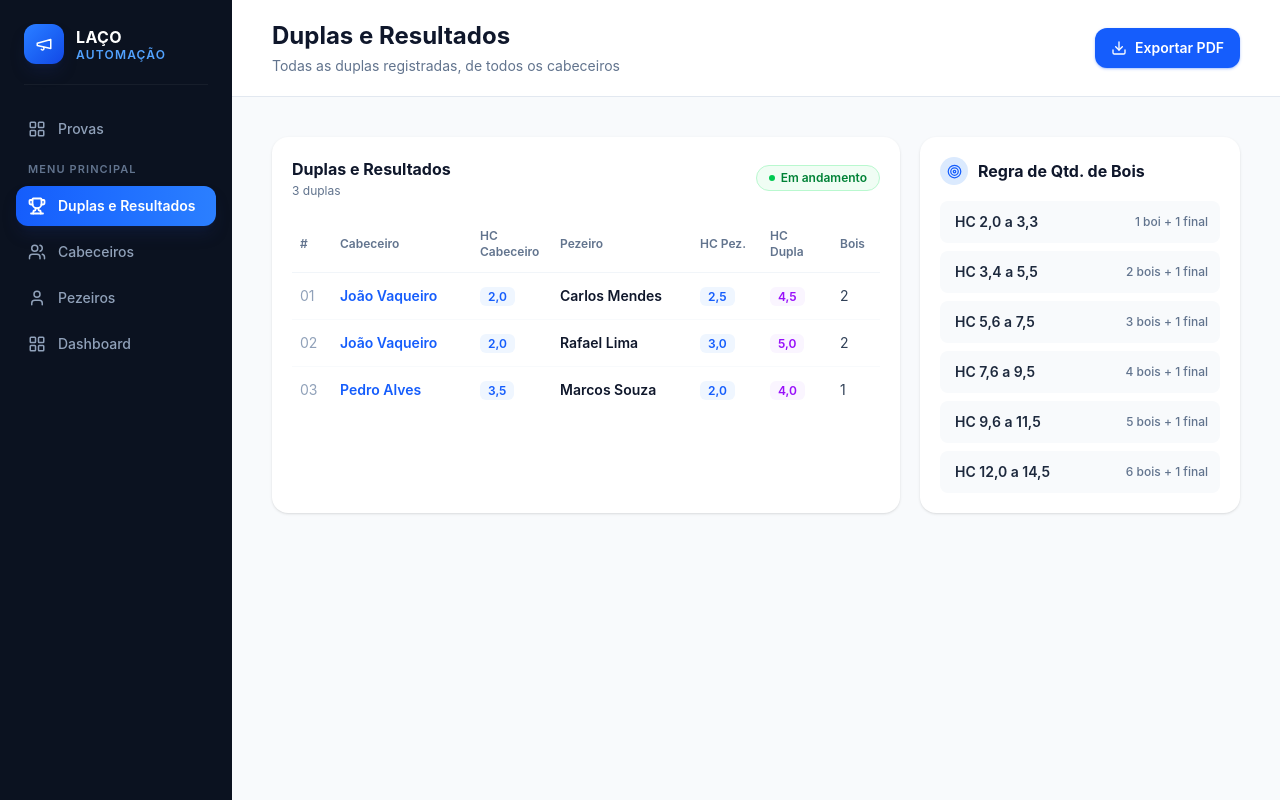
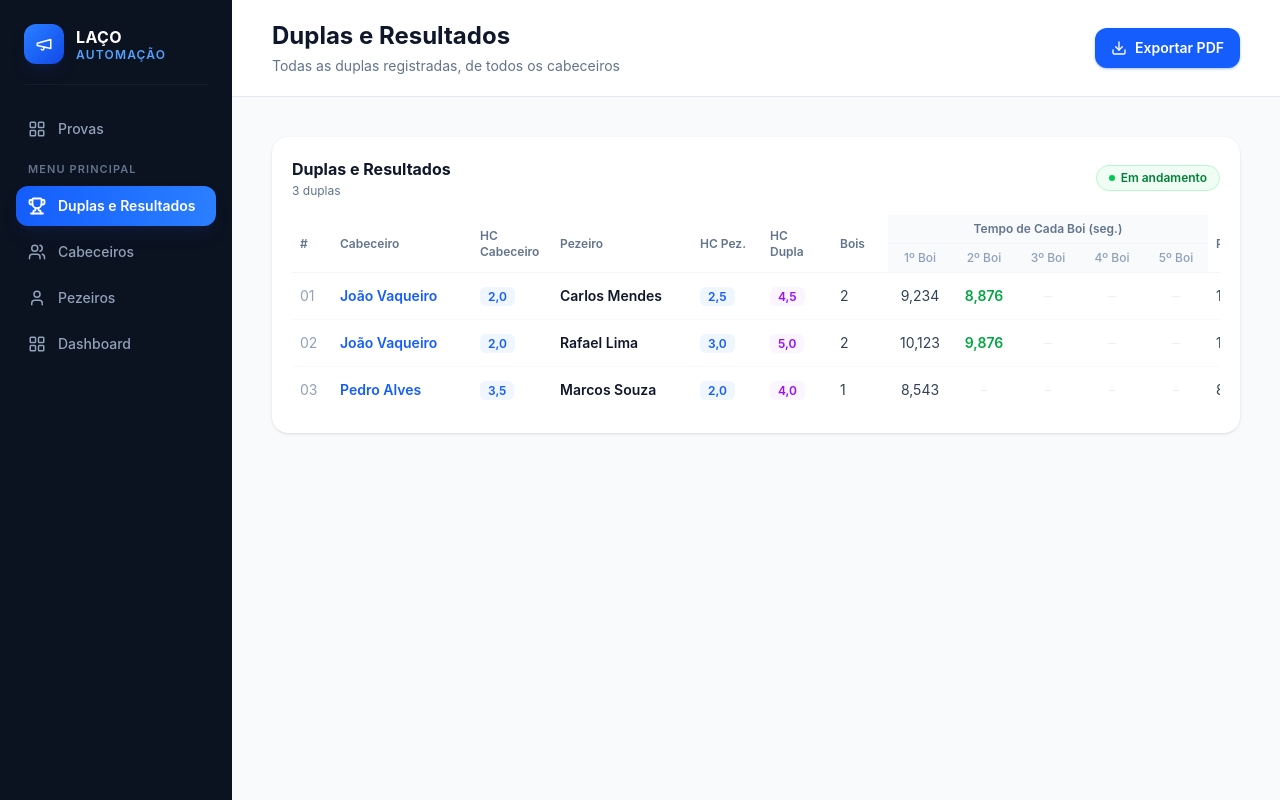
Before and after one commit to Heder-dim/tauri_react_app_prova_laco, a React (Vite) app: page / in a window 1280 px wide. Built offline with nearby package versions, Linux system fonts and the light colour scheme; the HTML template or start-up script is replaced by a standard one.

Commit message:
refactor: comment out unused RegraBoisPanelEditavel import and component usage in DuplasResultadosPage

```diff
--- a/src/pages/DuplasResultadosPage.tsx
+++ b/src/pages/DuplasResultadosPage.tsx
@@ -3,7 +3,7 @@ import PageHeader from "../components/layout/page-header";
 import DuplasResultadosTable, {
   type DuplaResultadoRow,
 } from "../components/duplas-resultados/duplas-resultados-table";
-import RegraBoisPanelEditavel from "../components/duplas-resultados/regra-bois-panel";
+// import RegraBoisPanelEditavel from "../components/duplas-resultados/regra-bois-panel";
 
 // Dados de exemplo — substituir pela consulta real (SQLite) quando a lógica for implementada
 const DUPLAS_EXEMPLO: DuplaResultadoRow[] = [
@@ -70,7 +70,7 @@ export default function DuplasResultadosPage() {
 
       <div className="flex flex-col gap-5 p-6 lg:flex-row lg:p-10">
         <DuplasResultadosTable duplas={DUPLAS_EXEMPLO} />
-        <RegraBoisPanelEditavel />
+        {/* <RegraBoisPanelEditavel /> */}
       </div>
     </div>
   );
```
